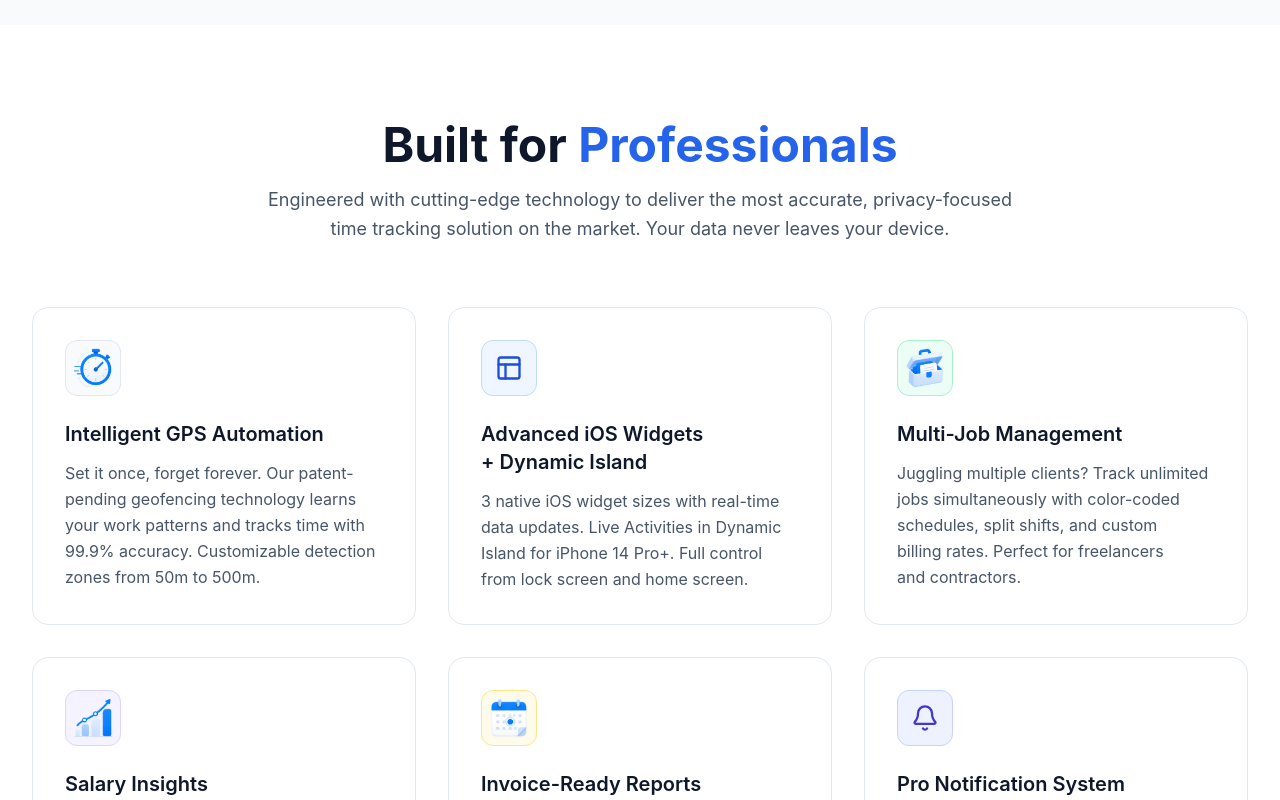
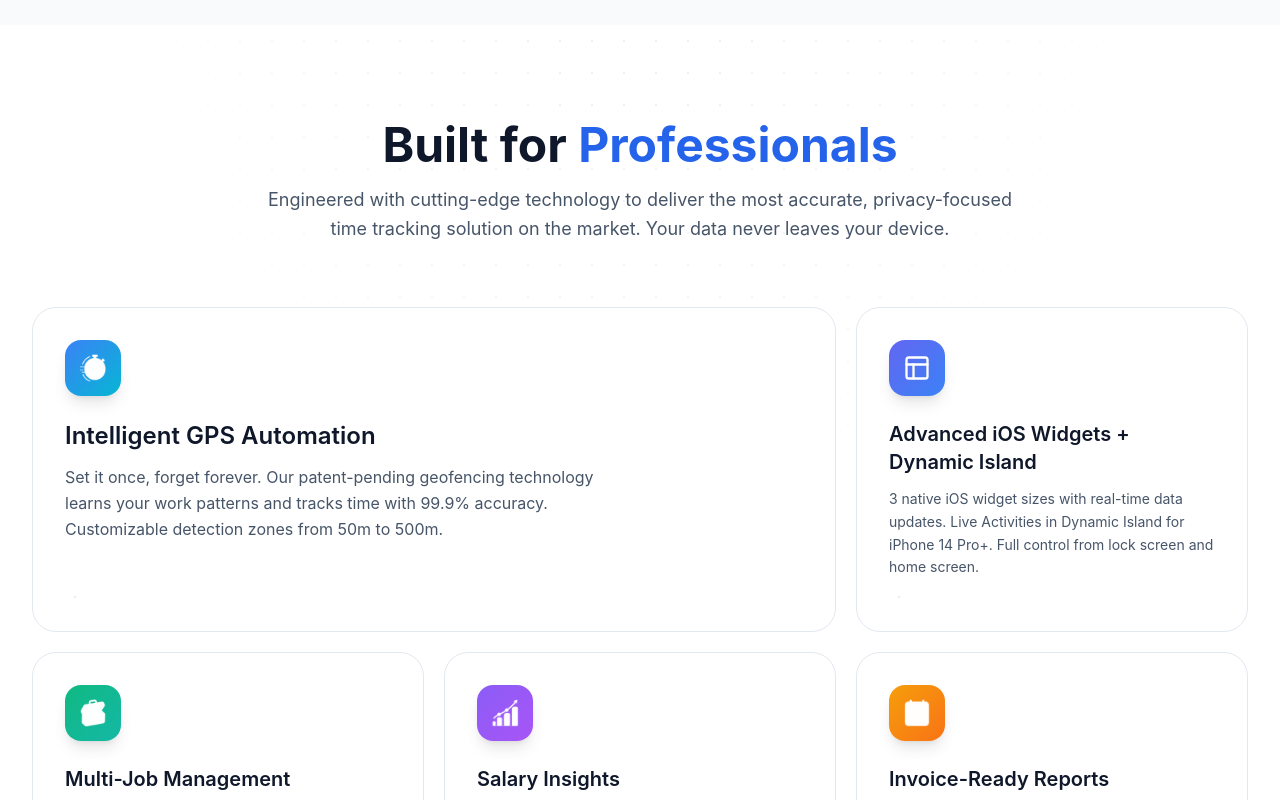
Before and after one commit to donia1222/worktrack-landing, a Next.js app: page / in a window 1280 px wide. Shown: the part 6460-7260 px from the top of the page. Built offline with nearby package versions, Linux system fonts and the light colour scheme; no server answers.

Commit message:
,update136“

```diff
--- a/app/page.tsx
+++ b/app/page.tsx
@@ -20,7 +20,11 @@ export default function Home() {
   return (
     <>
       <Navigation />
-      <main className="overflow-x-hidden">
+      {/* overflow-x-clip, no overflow-x-hidden: hidden fuerza overflow-y a
+          "auto" en cuanto un eje deja de ser "visible", y eso rompe
+          position:sticky en cualquier hijo (deja de anclarse al viewport).
+          clip da el mismo recorte horizontal sin ese efecto secundario. */}
+      <main className="overflow-x-clip">
         <Hero />
         <ScrollTextReveal />
         <AppShowcase />
--- a/components/Features.tsx
+++ b/components/Features.tsx
@@ -1,6 +1,7 @@
 "use client"
-import { Layout, Bell, Shield, Globe } from "lucide-react"
+import { Layout, Bell, Shield, Globe, ArrowUpRight } from "lucide-react"
 import Image from "next/image"
+import { motion } from "framer-motion"
 import { useLanguage } from "@/lib/language"
 
 const getFeatures = (t: (key: string) => string) => [
@@ -8,45 +9,46 @@ const getFeatures = (t: (key: string) => string) => [
     image: "/new/icons/timer.png",
     title: t("features.items.autoTimer.title"),
     description: t("features.items.autoTimer.description"),
-    bgColor: "bg-slate-50",
-    borderColor: "border-slate-200",
+    accent: "from-blue-500 to-cyan-500",
+    glow: "bg-blue-500/10",
+    // La estrella de la app: ocupa el doble de ancho en el bento para que
+    // se note que es la característica principal, no una más de seis.
+    big: true,
   },
   {
     icon: Layout,
     title: t("features.items.widgets.title"),
     description: t("features.items.widgets.description"),
-    color: "text-blue-700",
-    bgColor: "bg-blue-50",
-    borderColor: "border-blue-200",
+    accent: "from-indigo-500 to-blue-500",
+    glow: "bg-indigo-500/10",
   },
   {
     image: "/new/icons/jobs.png",
     title: t("features.items.jobs.title"),
     description: t("features.items.jobs.description"),
-    bgColor: "bg-emerald-50",
-    borderColor: "border-emerald-200",
+    accent: "from-emerald-500 to-teal-500",
+    glow: "bg-emerald-500/10",
   },
   {
     image: "/new/icons/stats.png",
     title: t("features.items.salary.title"),
     description: t("features.items.salary.description"),
-    bgColor: "bg-violet-50",
-    borderColor: "border-violet-200",
+    accent: "from-violet-500 to-purple-500",
+    glow: "bg-violet-500/10",
   },
   {
     image: "/new/icons/calendar.png",
     title: t("features.items.reports.title"),
     description: t("features.items.reports.description"),
-    bgColor: "bg-amber-50",
-    borderColor: "border-amber-200",
+    accent: "from-amber-500 to-orange-500",
+    glow: "bg-amber-500/10",
   },
   {
     icon: Bell,
     title: t("features.items.notifications.title"),
     description: t("features.items.notifications.description"),
-    color: "text-indigo-700",
-    bgColor: "bg-indigo-50",
-    borderColor: "border-indigo-200",
+    accent: "from-rose-500 to-pink-500",
+    glow: "bg-rose-500/10",
   },
 ]
 
@@ -55,56 +57,101 @@ export default function Features() {
   const features = getFeatures(t)
 
   return (
-    <section id="features" className="py-16 lg:py-24 bg-white">
-      <div className="max-w-7xl mx-auto px-4 sm:px-6 lg:px-8">
-        <div className="text-center mb-16">
-          <h2 className="text-3xl sm:text-4xl lg:text-5xl font-bold text-slate-900 mb-4 text-balance">
+    <section id="features" className="relative overflow-hidden bg-white py-16 lg:py-24">
+      {/* Rejilla de puntos de fondo, muy sutil: le da textura "de producto"
+          sin competir con las tarjetas. */}
+      <div className="absolute inset-0 bg-[radial-gradient(circle,#e2e8f0_1px,transparent_1px)] bg-[size:32px_32px] opacity-60 [mask-image:radial-gradient(ellipse_70%_60%_at_50%_0%,#000_10%,transparent_70%)]" />
+
+      <div className="relative mx-auto max-w-7xl px-4 sm:px-6 lg:px-8">
+        <motion.div
+          initial={{ opacity: 0, y: 20 }}
+          whileInView={{ opacity: 1, y: 0 }}
+          viewport={{ once: true, amount: 0.5 }}
+          transition={{ duration: 0.6 }}
+          className="mb-16 text-center"
+        >
+          <h2 className="text-balance text-3xl font-bold text-slate-900 sm:text-4xl lg:text-5xl">
             {t("features.title")} <span className="text-blue-600">{t("features.titleAccent")}</span>
           </h2>
-          <p className="text-lg text-slate-600 max-w-3xl mx-auto leading-relaxed text-pretty">
+          <p className="mx-auto mt-4 max-w-3xl text-pretty text-lg leading-relaxed text-slate-600">
             {t("features.description")}
           </p>
-        </div>
+        </motion.div>
 
-        <div className="grid md:grid-cols-2 lg:grid-cols-3 gap-8 mb-16">
+        {/* Bento grid: una tarjeta grande (la función estrella) más cinco
+            normales, en vez de seis cajas idénticas — así se lee de un
+            vistazo cuál es la diferencial de la app. */}
+        <div className="mb-16 grid auto-rows-[minmax(220px,auto)] grid-cols-1 gap-5 sm:grid-cols-2 lg:grid-cols-3">
           {features.map((feature, index) => (
+            <motion.div
+              key={index}
+              initial={{ opacity: 0, y: 24 }}
+              whileInView={{ opacity: 1, y: 0 }}
+              viewport={{ once: true, amount: 0.3 }}
+              transition={{ duration: 0.5, delay: (index % 3) * 0.1 }}
+              className={`group relative overflow-hidden rounded-3xl border border-slate-200 bg-white p-8 transition-all duration-500 hover:-translate-y-1.5 hover:border-slate-300 hover:shadow-2xl hover:shadow-slate-900/5 ${
+                feature.big ? "lg:col-span-2" : ""
+              }`}
+            >
+              {/* Halo de color que aparece al pasar el ratón, del color de
+                  la propia tarjeta — sustituye al icono plano de antes. */}
               <div
-              key={index}
-              className="group relative bg-white rounded-2xl p-8 border border-slate-200 hover:border-slate-300 transition-all duration-300 hover:shadow-lg hover:-translate-y-1"
-            >
+                className={`absolute -right-10 -top-10 h-40 w-40 rounded-full ${feature.glow} opacity-0 blur-3xl transition-opacity duration-500 group-hover:opacity-100`}
+              />
+
+              <div className="relative flex h-full flex-col">
                 <div
-                className={`${feature.bgColor} ${feature.borderColor} w-14 h-14 rounded-xl border flex items-center justify-center mb-6 group-hover:scale-110 transition-transform duration-300 overflow-hidden`}
+                  className={`mb-6 flex h-14 w-14 items-center justify-center rounded-2xl bg-gradient-to-br ${feature.accent} shadow-lg transition-transform duration-500 group-hover:scale-110 group-hover:rotate-3`}
                 >
                   {feature.image ? (
-                  <Image src={feature.image} alt="" width={40} height={40} className="w-10 h-10 object-contain" />
+                    <Image
+                      src={feature.image}
+                      alt=""
+                      width={28}
+                      height={28}
+                      className="h-7 w-7 object-contain brightness-0 invert"
+                    />
                   ) : feature.icon ? (
-                  <feature.icon className={`w-7 h-7 ${feature.color}`} />
+                    <feature.icon className="h-7 w-7 text-white" />
                   ) : null}
                 </div>
 
-              <h3 className="text-xl font-semibold text-slate-900 mb-3 text-balance">{feature.title}</h3>
+                <h3 className={`mb-3 font-semibold text-slate-900 ${feature.big ? "text-2xl" : "text-xl"}`}>
+                  {feature.title}
+                </h3>
 
-              <p className="text-slate-600 leading-relaxed text-pretty">{feature.description}</p>
+                <p className={`text-pretty leading-relaxed text-slate-600 ${feature.big ? "max-w-xl text-base" : "text-sm"}`}>
+                  {feature.description}
+                </p>
+
+                <ArrowUpRight className="mt-auto pt-4 h-5 w-5 text-slate-300 transition-all duration-500 group-hover:translate-x-1 group-hover:-translate-y-1 group-hover:text-slate-500" />
               </div>
+            </motion.div>
           ))}
         </div>
 
-        <div className="text-center">
-          <div className="inline-flex items-center gap-8 flex-wrap justify-center p-6 bg-slate-50 rounded-2xl border border-slate-200">
+        <motion.div
+          initial={{ opacity: 0, y: 16 }}
+          whileInView={{ opacity: 1, y: 0 }}
+          viewport={{ once: true, amount: 0.6 }}
+          transition={{ duration: 0.5 }}
+          className="text-center"
+        >
+          <div className="inline-flex flex-wrap items-center justify-center gap-8 rounded-2xl border border-slate-200 bg-slate-50 p-6">
             <div className="flex items-center gap-3">
-              <div className="w-10 h-10 bg-emerald-100 rounded-full flex items-center justify-center">
-                <Shield className="w-5 h-5 text-emerald-600" />
+              <div className="flex h-10 w-10 items-center justify-center rounded-full bg-emerald-100">
+                <Shield className="h-5 w-5 text-emerald-600" />
               </div>
-              <span className="text-slate-700 font-medium">{t("features.badges.localStorage")}</span>
+              <span className="font-medium text-slate-700">{t("features.badges.localStorage")}</span>
             </div>
             <div className="flex items-center gap-3">
-              <div className="w-10 h-10 bg-blue-100 rounded-full flex items-center justify-center">
-                <Globe className="w-5 h-5 text-blue-600" />
+              <div className="flex h-10 w-10 items-center justify-center rounded-full bg-blue-100">
+                <Globe className="h-5 w-5 text-blue-600" />
               </div>
-              <span className="text-slate-700 font-medium">{t("features.badges.languages")}</span>
+              <span className="font-medium text-slate-700">{t("features.badges.languages")}</span>
             </div>
           </div>
-        </div>
+        </motion.div>
       </div>
     </section>
   )
--- a/components/Hero.tsx
+++ b/components/Hero.tsx
@@ -23,7 +23,7 @@ const taglinePalabra = {
     opacity: 1,
     y: 0,
     scale: 1,
-    transition: { type: "spring", stiffness: 300, damping: 15 },
+    transition: { type: "spring" as const, stiffness: 300, damping: 15 },
   },
 }
 
```
Also changed, not shown: 1 other file (tests, documents, lock files or other folders). Lines whose indentation alone changed are shown as unchanged.
